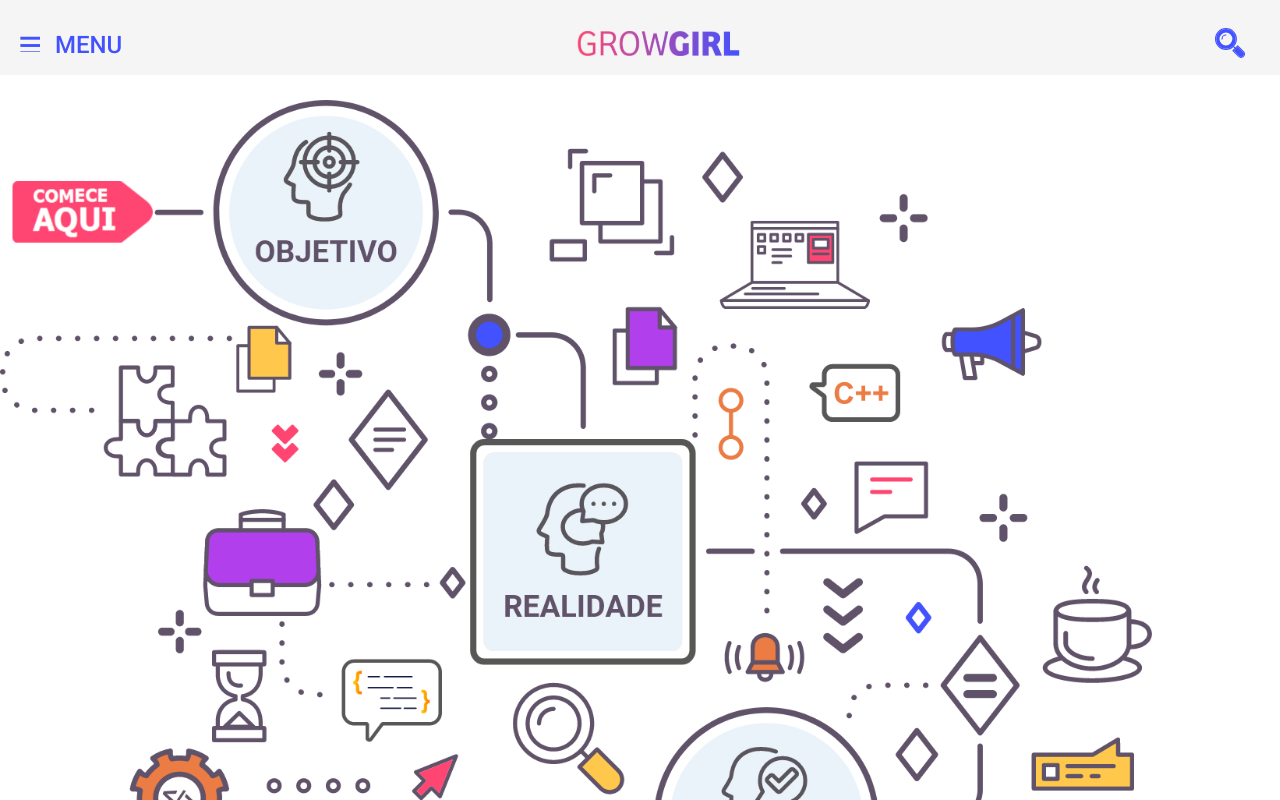
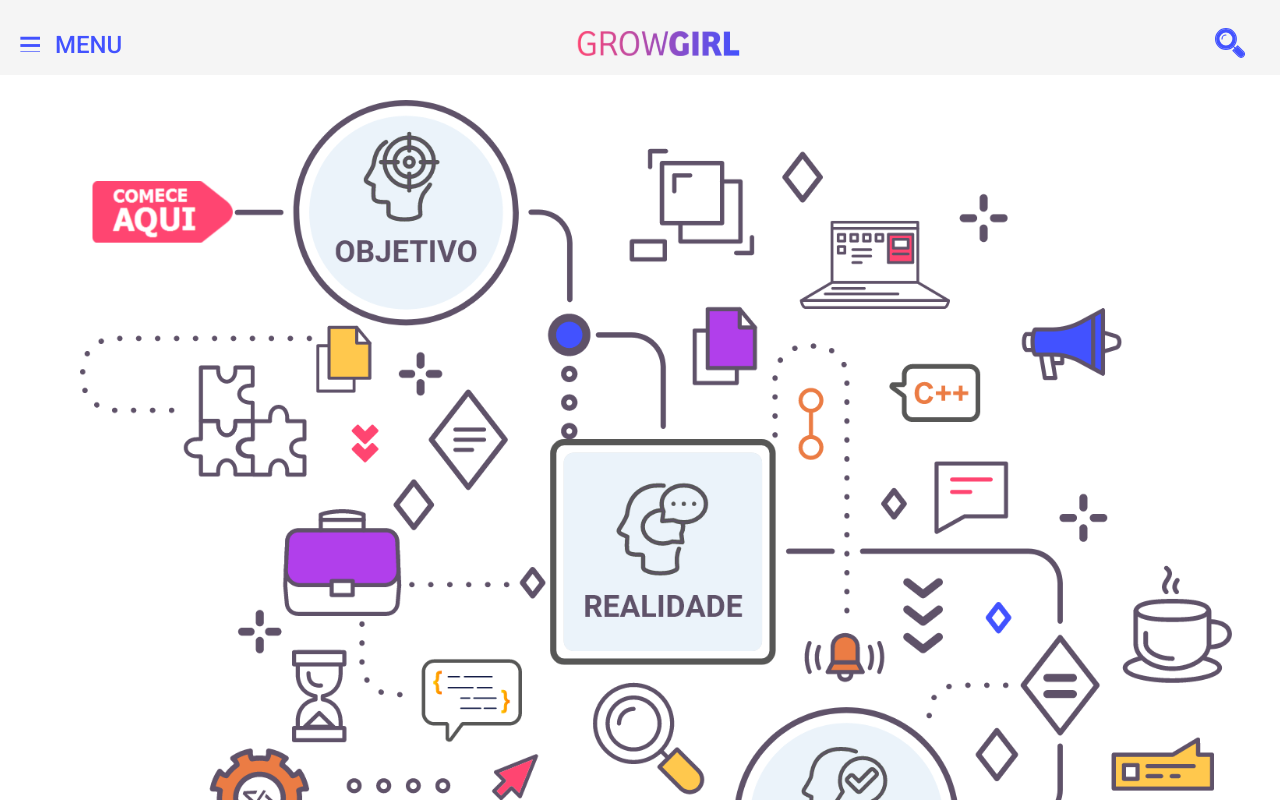
Before and after one commit to taciane/mhw-atena, an Angular app: page /dashboard in a window 1280 px wide. Shown: the top 800 px of the page. Built offline with nearby package versions, Linux system fonts and the light colour scheme.

Commit message:
adjusting dashboard image

```diff
--- a/src/app/dashboard/dashboard.component.html
+++ b/src/app/dashboard/dashboard.component.html
@@ -20,7 +20,7 @@
   </div>
 </mat-toolbar>
 
- <div style="text-align:center !important; display:inline">
+ <div style="text-align:center !important; display:inline; margin-left: 80px;">
   <img #mappedImg class="rwdimgmap mapped-img" src="{{ imgUrl }}" alt="img-map" usemap="#img-map" (load)="updateMap()" />
 
   <map name="img-map" id="img-map">
```
